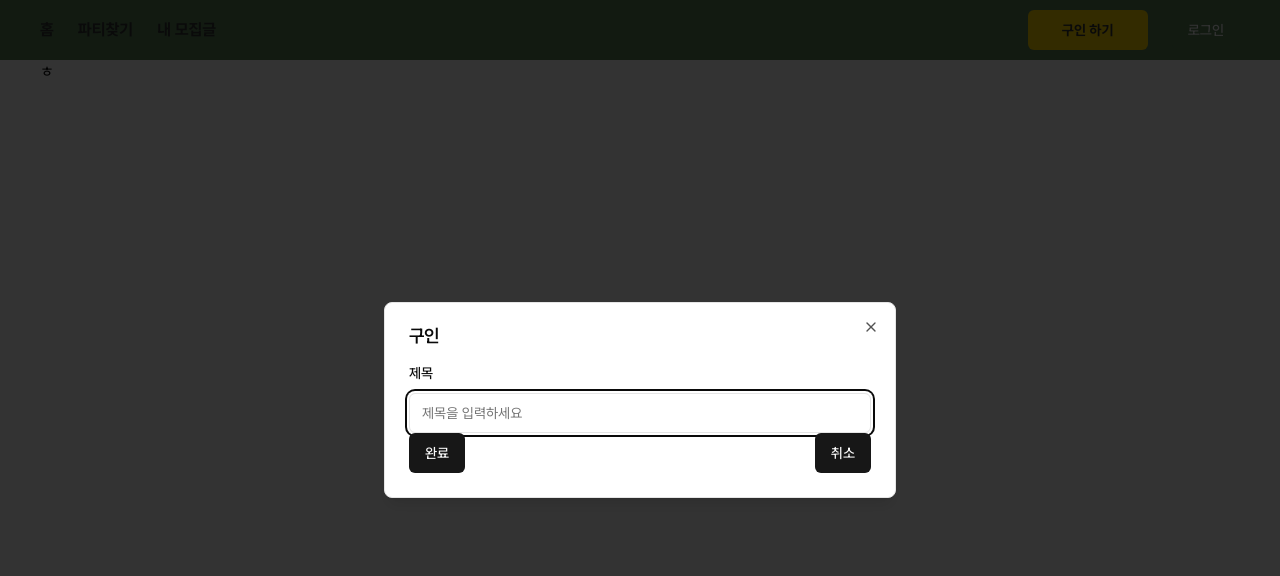
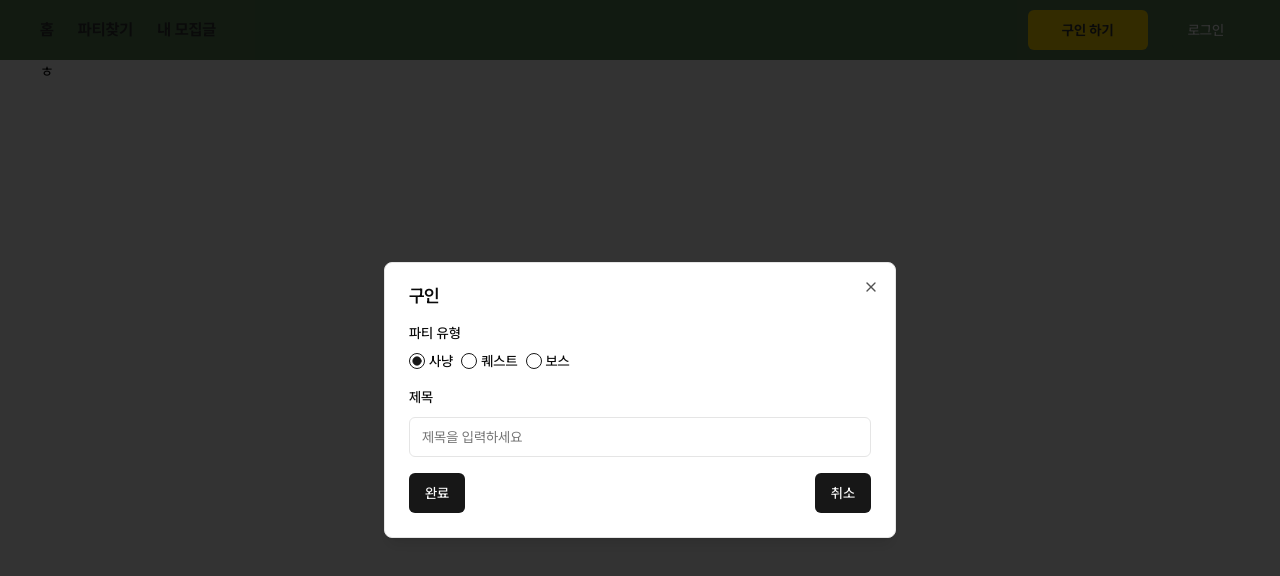
Before and after one commit to stopbrother/mapleland-party, a Next.js app: page / in a window 1280 px wide. Both pictures are taken after a click on the button "구인 하기". Shown: the top 576 px of the page. Built offline with nearby package versions, Linux system fonts and the light colour scheme; no server answers.

Commit message:
feat: form radio group 생성

```diff
--- a/src/components/RecruitForm.tsx
+++ b/src/components/RecruitForm.tsx
@@ -14,9 +14,10 @@ import {
 } from './ui/dialog';
 import { Form, FormField, FormItem, FormLabel, FormMessage } from './ui/form';
 import { Input } from './ui/input';
+import { RadioGroup, RadioGroupItem } from './ui/radio-group';
 
 const FormSchema = z.object({
-  // type: z.enum(['hunt', 'quest', 'boss']),
+  party_type: z.enum(['사냥', '퀘스트', '보스']),
   title: z.string().min(2, {
     message: '2글자 이상 입력해주세요.',
   }),
@@ -26,11 +27,13 @@ const RecruitForm = () => {
   const form = useForm<z.infer<typeof FormSchema>>({
     resolver: zodResolver(FormSchema),
     defaultValues: {
+      party_type: '사냥',
       title: '',
     },
   });
 
   const onSubmit = (data: z.infer<typeof FormSchema>) => {
+    const { party_type, title } = data;
     console.log('data', data);
     form.reset();
   };
@@ -48,7 +51,32 @@ const RecruitForm = () => {
         </DialogHeader>
 
         <Form {...form}>
-          <form onSubmit={form.handleSubmit(onSubmit)}>
+          <form
+            onSubmit={form.handleSubmit(onSubmit)}
+            className="flex flex-col gap-4"
+          >
+            {/* 파티 타입 */}
+            <FormField
+              control={form.control}
+              name="party_type"
+              render={({ field }) => (
+                <FormItem>
+                  <FormLabel>파티 유형</FormLabel>
+                  <RadioGroup
+                    className="flex flex-row"
+                    value={field.value}
+                    onValueChange={field.onChange}
+                  >
+                    {['사냥', '퀘스트', '보스'].map((type) => (
+                      <div key={type} className="flex items-center gap-1">
+                        <RadioGroupItem value={type} />
+                        <FormLabel>{type}</FormLabel>
+                      </div>
+                    ))}
+                  </RadioGroup>
+                </FormItem>
+              )}
+            />
             {/* 제목 */}
             <FormField
               control={form.control}
```
